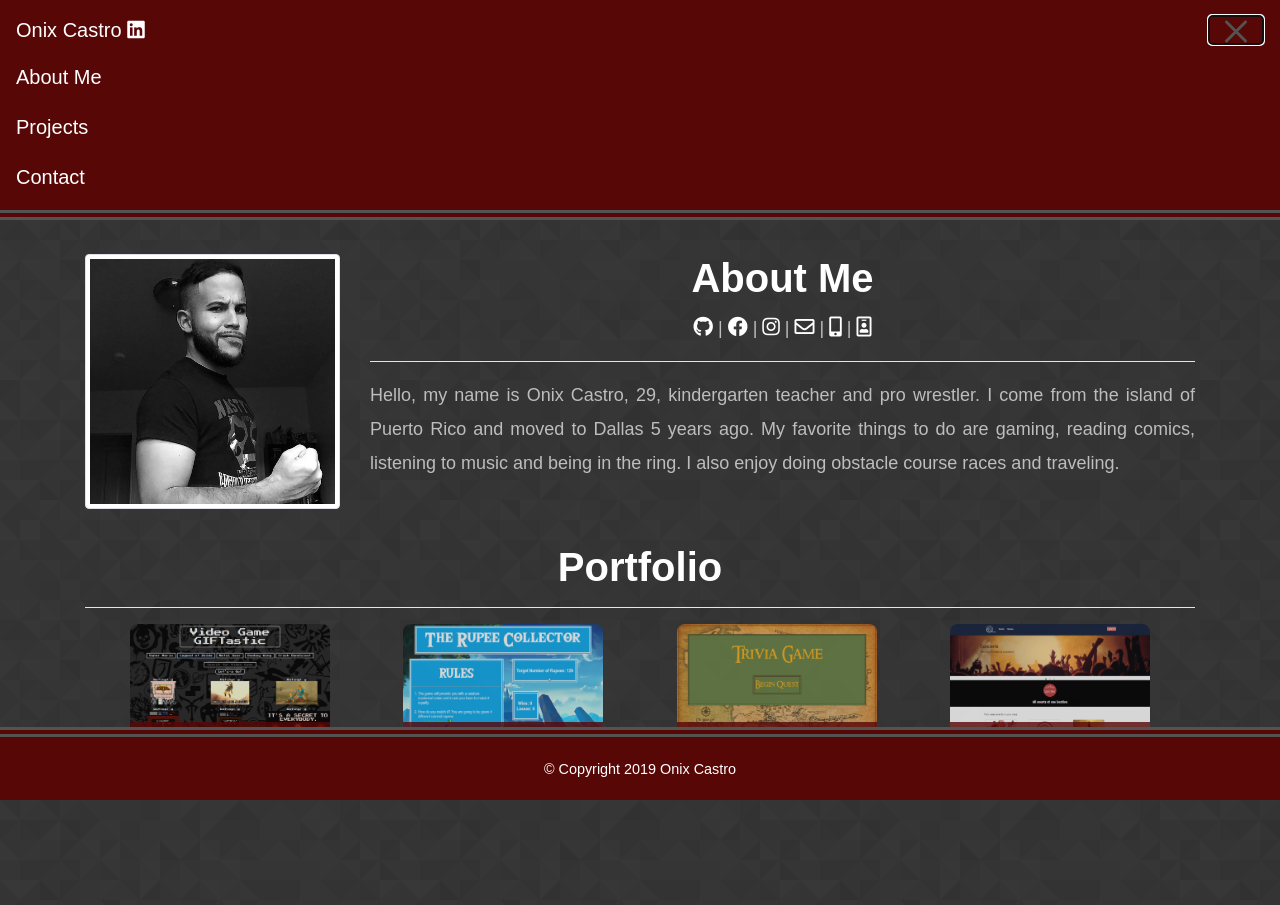
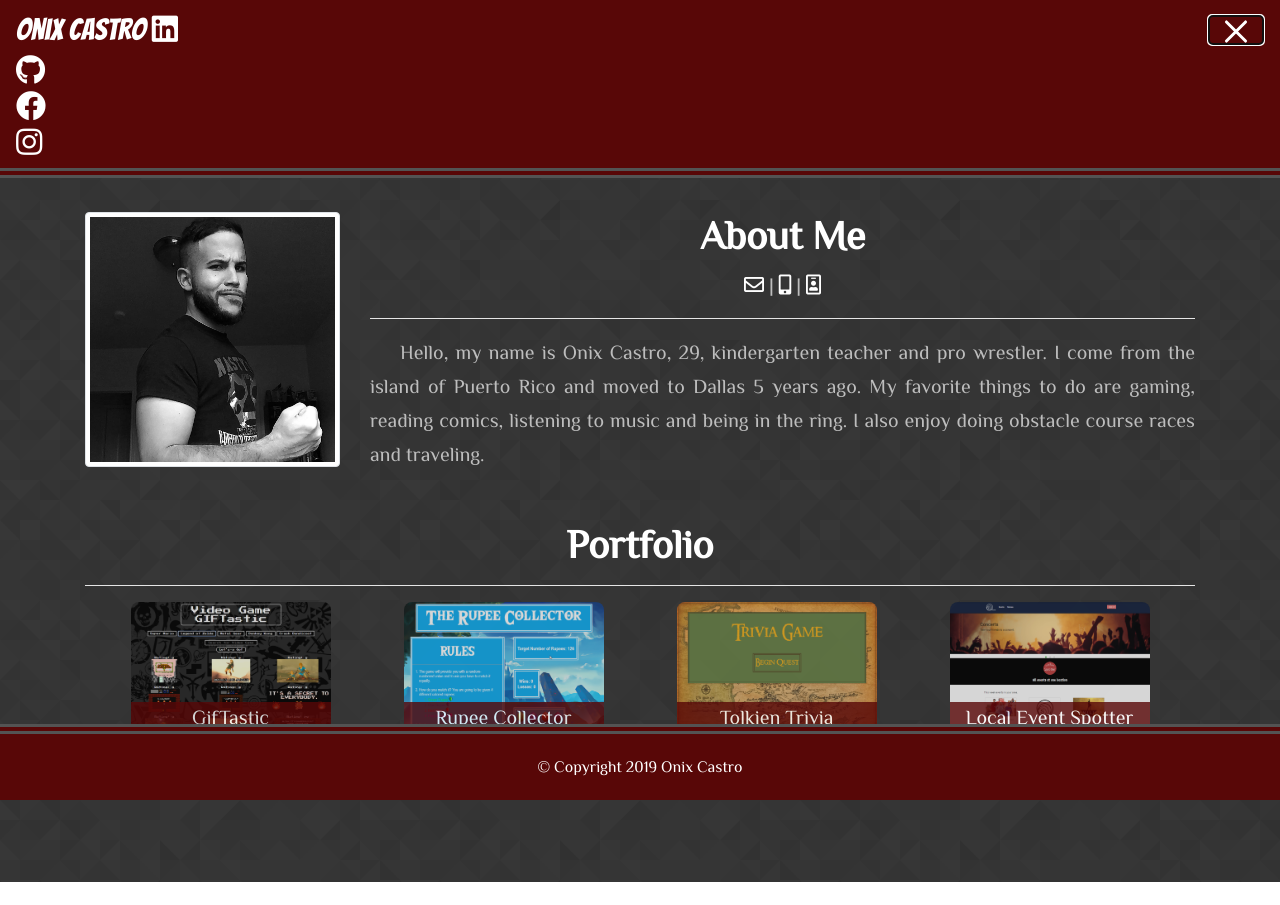
Before and after one commit to onix-xcc/updatedPortfolioOXCC, a plain HTML site: page index.html in a window 1280 px wide. Both pictures are taken after a click on the button "Toggle navigation". After the commit the page ends 882 px from the top, so only its background shows below. Drawn offline with nearby package versions, Linux system fonts and the light colour scheme.

Commit message:
Moved my social media into the dropdown list of the menu to give it some use since I spent hours working on that function, seemed like a waste if I didn't. Added some Google Fonts and added my personal logo as a favIcon.

```diff
--- a/assets/css/style.css
+++ b/assets/css/style.css
@@ -5,8 +5,8 @@ html {
 }
 
 body {
-    font-family: Arial, "Helvetica Neue", Helvetica, sans-serif;
-    font-size: 18px;
+    font-family:'Philosopher', Arial, "Helvetica Neue", Helvetica, sans-serif;
+    font-size: 20px;
     line-height: 34px;
     color: #bdbdbd;
     background: url("../images/prism.png")
@@ -35,9 +35,21 @@ h1 {
     border-bottom: #535353 10px double;
 }
 
+.navbar-brand {
+    font-family: 'Bangers', cursive;
+    font-size: 30px;
+}
+
+.nav-link {
+    font-size: 30px;
+    padding: 2px 0px 0px 0px;
+}
+
 p {
     text-align: justify;
+    text-indent: 30px;
 }
+
 a {
     color: white;
     font-size: 20px;
@@ -68,7 +80,7 @@ a:hover {
     position: absolute;
     bottom: 0px;
     width: 100%;
-    font-size: 16px;
+    font-size: 20px;
     line-height: 30px;
     color: #ffffff;
     text-align: center;
@@ -91,10 +103,6 @@ footer {
     margin-right: 10px;
 }
 
-#linkedIn {
-    width: 25px;
-    height: auto;
-}
 
 /* Hamburger icon */
 .animated-icon2 {
@@ -131,7 +139,7 @@ footer {
     }
 
     .animated-icon2 span {
-    background: #535353;
+    background: white;
     }
 
     .animated-icon2 span:nth-child(1) {
--- a/index.html
+++ b/index.html
@@ -22,12 +22,15 @@
         integrity="sha384-JjSmVgyd0p3pXB1rRibZUAYoIIy6OrQ6VrjIEaFf/nJGzIxFDsf4x0xIM+B07jRM" crossorigin="anonymous">
     </script>
 
+    <!-- Google Fonts rel -->
+    <link href="https://fonts.googleapis.com/css?family=Bangers|Philosopher" rel="stylesheet">
+
     <!-- AwesomeIcon -->
     <link rel="stylesheet" href="https://use.fontawesome.com/releases/v5.8.1/css/all.css"
         integrity="sha384-50oBUHEmvpQ+1lW4y57PTFmhCaXp0ML5d60M1M7uH2+nqUivzIebhndOJK28anvf" crossorigin="anonymous">
 
     <!-- FavIcon -->
-    <link rel="icon" href="assets/images/095MS.png" type="image/gif" sizes="40x40">
+    <link rel="icon" href="assets/images/pitirre.png" type="image/gif" sizes="256x256">
 
     <!-- CSS -->
     <link rel="stylesheet" type="text/css" media="screen" href="assets/css/style.css">
@@ -59,13 +62,16 @@
             <!-- Links -->
             <ul class="navbar-nav ml-auto">
                 <li class="nav-item active">
-                    <a class="nav-link" href="#">About Me <span class="sr-only">(current)</span></a>
+                    <a class="nav-link" href="https://github.com/onix-xcc" target="_blank"><i class="fab fa-github"
+                            aria-hidden="true"></i></a>
                 </li>
                 <li class="nav-item">
-                    <a class="nav-link" href="#">Projects</a>
+                    <a class="nav-link" href="https://www.facebook.com/onix.xcc" target="_blank"><i
+                            class="fab fa-facebook"></i></a>
                 </li>
                 <li class="nav-item">
-                    <a class="nav-link" href="#">Contact</a>
+                    <a class="nav-link" href="https://instagram.com/mcchustro" target="_blank"><i
+                            class="fab fa-instagram"></i></a></a>
                 </li>
             </ul>
             <!--/Links -->
@@ -90,13 +96,14 @@
                     <div class="col-md-9">
                         <h1 class="page-title">About Me</h1>
                         <div class="centerArea">
-                            <a href="https://github.com/onix-xcc" target="_blank"><i class="fab fa-github" aria-hidden="true"></i></a> |
+                    <!-- <a href="https://github.com/onix-xcc" target="_blank"><i class="fab fa-github" aria-hidden="true"></i></a> |
                             <a href="https://www.facebook.com/onix.xcc" target="_blank"><i class="fab fa-facebook"></i></a> |
-                            <a href="https://instagram.com/mcchustro" target="_blank"><i class="fab fa-instagram"></i></a> |
+                            <a href="https://instagram.com/mcchustro" target="_blank"><i class="fab fa-instagram"></i></a> | -->
                             <a href="mailto:onix.xcc@gmail.com" target="_blank"><i class="far fa-envelope"></i></a> |
                             <a href="tel:1-787-469-1630"><i class="fas fa-mobile-alt"></i></a> |
                             <a href="http://bit.ly/2VqDemx" target="_blank"><i class="far fa-id-badge"></i></a>
-                        </div> <hr>
+                        </div>
+                        <hr>
 
                         <p>Hello, my name is Onix Castro, 29, kindergarten teacher and pro wrestler. I come from the
                             island of
@@ -115,7 +122,8 @@
         <div class="row">
             <div class="col-md-12" id="portfolio">
                 <h1 class="page-title">Portfolio</h1>
-                <div class="centerArea"><hr>
+                <div class="centerArea">
+                    <hr>
                     <div class="projects">
                         <img src="assets/images/Projects/GIFTastic-VG.png" alt="GifTastic">
                         <h3>GifTastic<br>
```
Also changed, not shown: assets/images/095MS.png (deleted), assets/images/pitirre.png (added).
